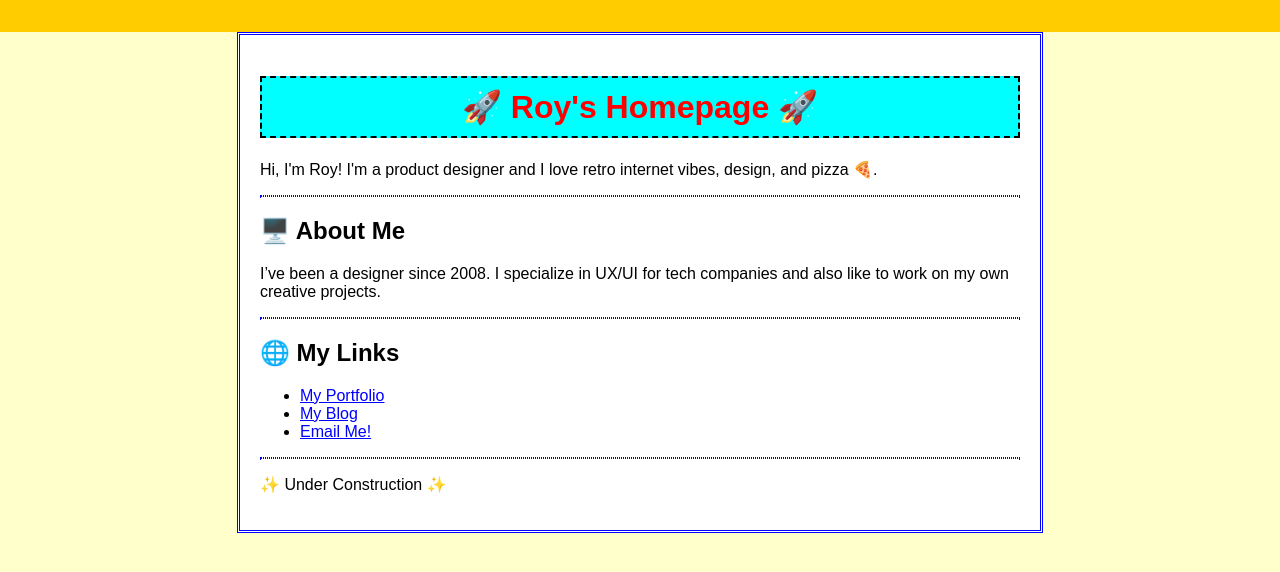
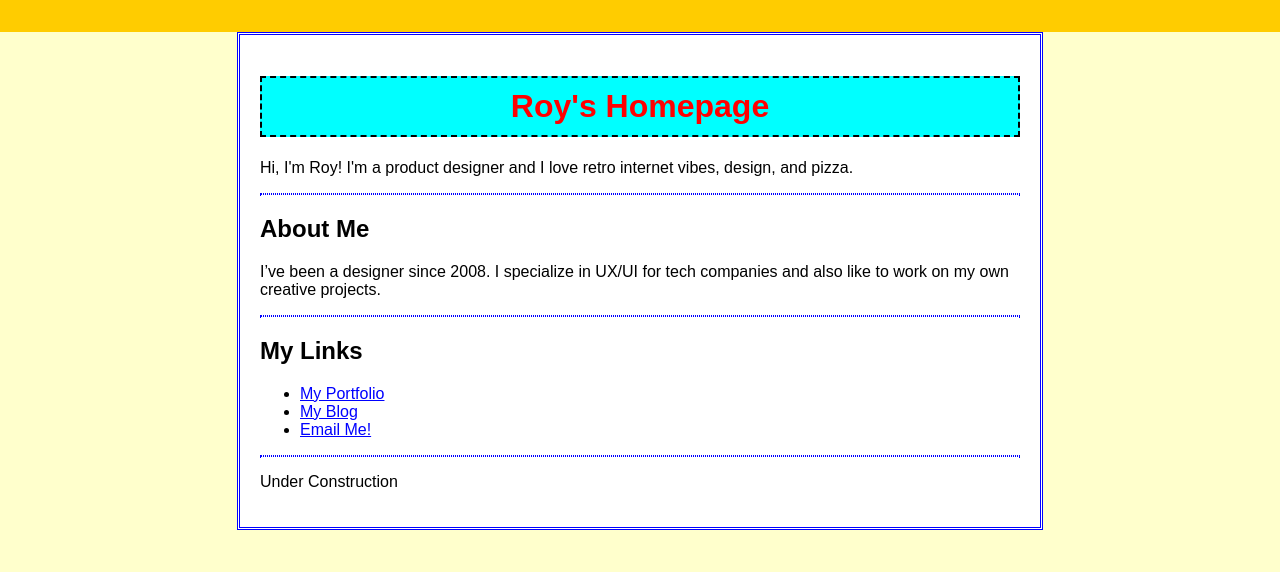
Before and after one commit to roy-abbink/website, a plain HTML site: page index.html in a window 1280 px wide. Drawn offline with Linux system fonts and the light colour scheme.

Commit message:
Verwijderde emoji's uit de kop- en paragraafteksten in index.html voor een schonere uitstraling. Verbeterde leesbaarheid door de tekst te vereenvoudigen.

```diff
--- a/index.html
+++ b/index.html
@@ -50,15 +50,15 @@
     <marquee>Welcome to Roy's Totally Awesome Website!</marquee>
   </div>
   <div class="container">
-    <h1>🚀 Roy's Homepage 🚀</h1>
-    <p>Hi, I'm Roy! I'm a product designer and I love retro internet vibes, design, and pizza 🍕.</p>
+    <h1>Roy's Homepage</h1>
+    <p>Hi, I'm Roy! I'm a product designer and I love retro internet vibes, design, and pizza.</p>
 
     <hr>
-    <h2>🖥️ About Me</h2>
+    <h2>About Me</h2>
     <p>I’ve been a designer since 2008. I specialize in UX/UI for tech companies and also like to work on my own creative projects.</p>
 
     <hr>
-    <h2>🌐 My Links</h2>
+    <h2>My Links</h2>
     <ul>
       <li><a href="#">My Portfolio</a></li>
       <li><a href="#">My Blog</a></li>
@@ -66,7 +66,7 @@
     </ul>
 
     <hr>
-    <p class="blink">✨ Under Construction ✨</p>
+    <p class="blink">Under Construction</p>
   </div>
 </body>
 </html>
```
Also changed, not shown: 1 other file.
